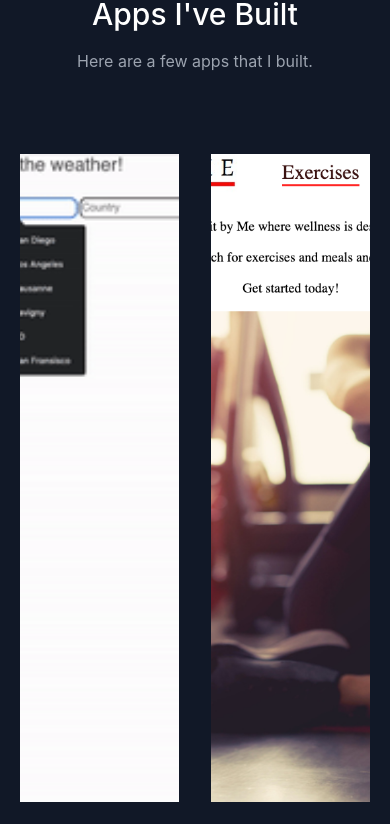
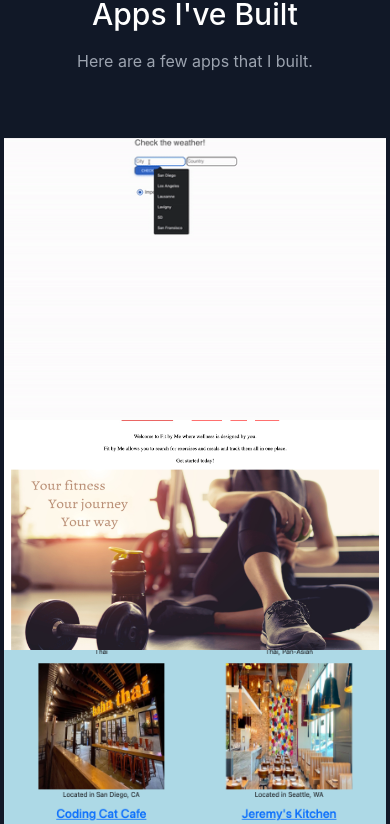
Before and after one commit to Jehman06/Portfolio, a React (Create React App) app: page / in a window 390 px wide. Shown: the part 970-1794 px from the top of the page. Built offline with nearby package versions, Linux system fonts and the light colour scheme.

Commit message:
Fixed the display of projects on mobile devices

```diff
--- a/src/components/Projects.jsx
+++ b/src/components/Projects.jsx
@@ -21,7 +21,7 @@ export default function Projects() {
                             href={project.link}
                             key={project.image}
                             target="_blank"
-                            className="sm:w-1/2 w-1/2 p-4">
+                            className="sm:w-1/2 w-full sm:p-4">
                             <div className="flex relative h-full">
                                 <img
                                     alt="gallery"
```
